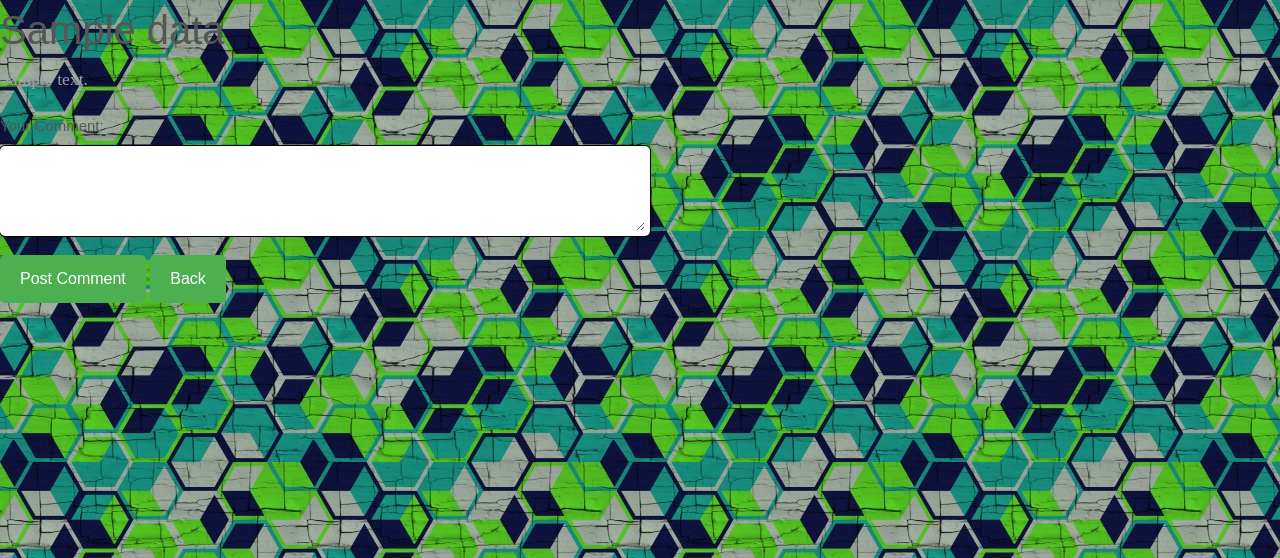
After one commit to AndrasKovacs84/mittuDOMAIN-AskMate_project_sql, a Flask app: template templates/comment_form.html in a window 1280 px wide. The commit adds this page. Shown: the top 558 px of the page. Run offline with Flask 2, Linux system fonts and the light colour scheme; the template is opened without the code that fills it: most values are stand-ins (such as "Sample title", 1, 10 or a date in 2020).

Commit message:
Functionality added for posting comments both for questions and for answers. Comments to answers do not show up under the answers in html yet.

```diff
--- a/helper.py
+++ b/helper.py
@@ -29,3 +29,8 @@ def init_answer_values(message):
     vote_number = "0"
     new_answer = [str(local_time)[:-7], vote_number, message]
     return new_answer
+
+
+def init_comment_values(comment, foreign_key):
+    entry = {'foreign_key': foreign_key,
+             'foreign_key_value': ''}
--- a/main.py
+++ b/main.py
@@ -1,7 +1,7 @@
 import queries
 import helper
 from flask import Flask, render_template, request, url_for, redirect
-
+from datetime import datetime
 
 app = Flask(__name__)
 
@@ -35,8 +35,8 @@ def question(question_id):
     queries.sql_update_question_view_count(question_id)
     question_comments = queries.sql_gather_question_comments(question_id)
     answers = queries.sql_answers_to_question(question_id)
-    # answer_comments = queries.sql_gather_answer_comments(answer_id_list)
     selected_question = queries.sql_question_details(question_id)
+    print(answers)
     return render_template('question_details.html', question=selected_question, question_id=question_id, answers=answers, question_comments=question_comments)
 
 
@@ -98,5 +98,49 @@ def edit_question_form(question_id):
     return render_template("question_form.html", question=question, form_action=form_action, button_caption=button_caption)
 
 
+@app.route('/question/<question_id>/new-comment', methods=['GET'])
+def add_comment_to_question(question_id):
+    question = queries.sql_question_details(question_id)
+    question['type'] = 'question'
+    return render_template('comment_form.html', data=question)
+
+
+@app.route('/question/<question_id>/add_comment', methods=['POST'])
+def insert_question_comment(question_id):
+    comment = {'message': '',
+               'foreign_key': '',
+               'foreign_key_value': '',
+               'submission_time': ''}
+    comment['message'] = "'" + str(request.form['comment']).replace("'", "''") + "'"
+    comment['foreign_key'] = 'question_id'
+    comment['foreign_key_value'] = question_id
+    comment['submission_time'] = "'" + str(datetime.now())[:-7] + "'"
+    queries.sql_insert_comment(comment)
+    return redirect('/question/' + str(question_id))
+
+
+@app.route('/answer/<answer_id>/new-comment', methods=['GET'])
+def add_comment_to_answer(answer_id):
+    answer = queries.sql_answer_details(answer_id)
+    answer['type'] = 'answer'
+    print(answer)
+    return render_template('comment_form.html', data=answer)
+
+
+@app.route('/answer/<answer_id>/add_comment', methods=['POST'])
+def insert_answer_comment(answer_id):
+    comment = {'message': '',
+               'foreign_key': '',
+               'foreign_key_value': '',
+               'submission_time': ''}
+    comment['message'] = "'" + str(request.form['comment']).replace("'", "''") + "'"
+    comment['foreign_key'] = 'answer_id'
+    comment['foreign_key_value'] = answer_id
+    comment['submission_time'] = "'" + str(datetime.now())[:-7] + "'"
+    queries.sql_insert_comment(comment)
+    answer = queries.sql_answer_details(answer_id)
+    return redirect('/question/' + str(answer['question_id']))
+
+
 if __name__ == '__main__':
     app.run(debug=True)
--- /dev/null
+++ b/templates/comment_form.html
@@ -0,0 +1,19 @@
+<!DOCTYPE html>
+<html>
+<head>
+    <link rel="stylesheet" type="text/css" href="{{ url_for('static', filename='style.css') }}">
+    <title>Your comment</title>
+</head>
+<body>
+    <h2>{{ data.title }}</h2>
+    <p> {{ data.message }}</p>
+    <h3>Your Comment:</h3>
+    <form action="/{{ data.type }}/{{ data.id }}/add_comment" method="POST">
+        <textarea name="comment" required minlength="10" rows="15" cols="92"></textarea>
+        <p>
+            <button type="submit" name="button" value="{{ data.id }}">Post Comment</button>
+            <button name="index" onclick="location.href='/question/{{ data.question_id }}'" type="button">Back</button>
+        </p>
+    </form>
+</body>
+</html>
```
Also changed, not shown: queries.py (+34 -0 lines), templates/question_details.html (+6 -4 lines).
